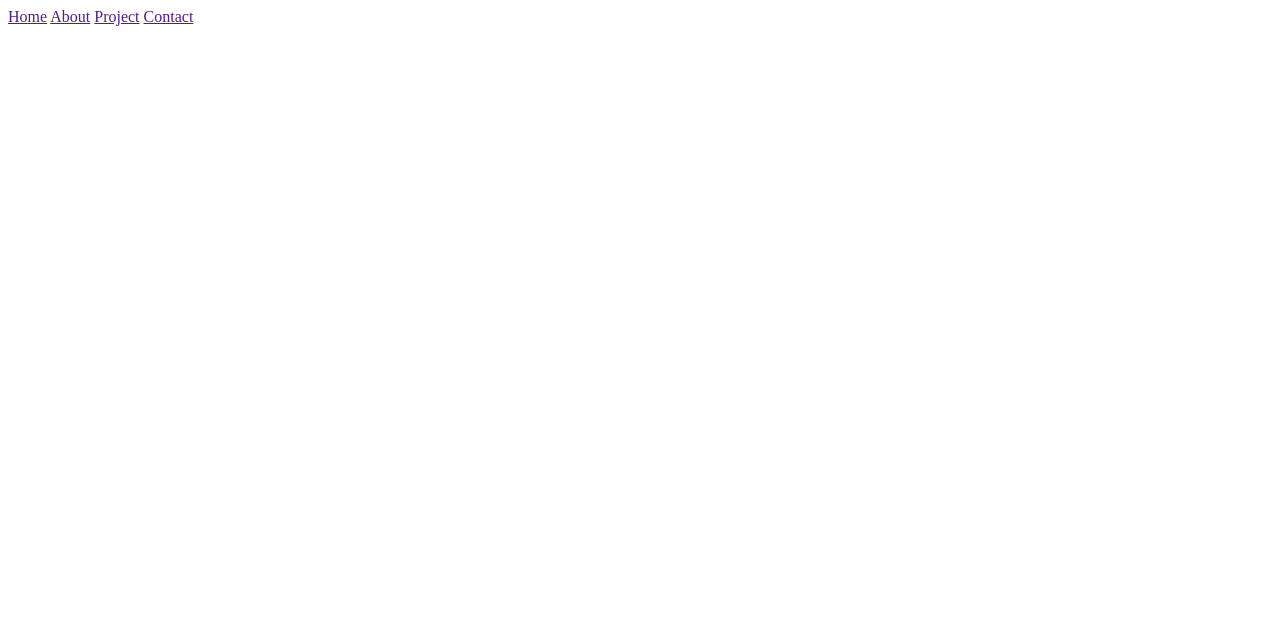
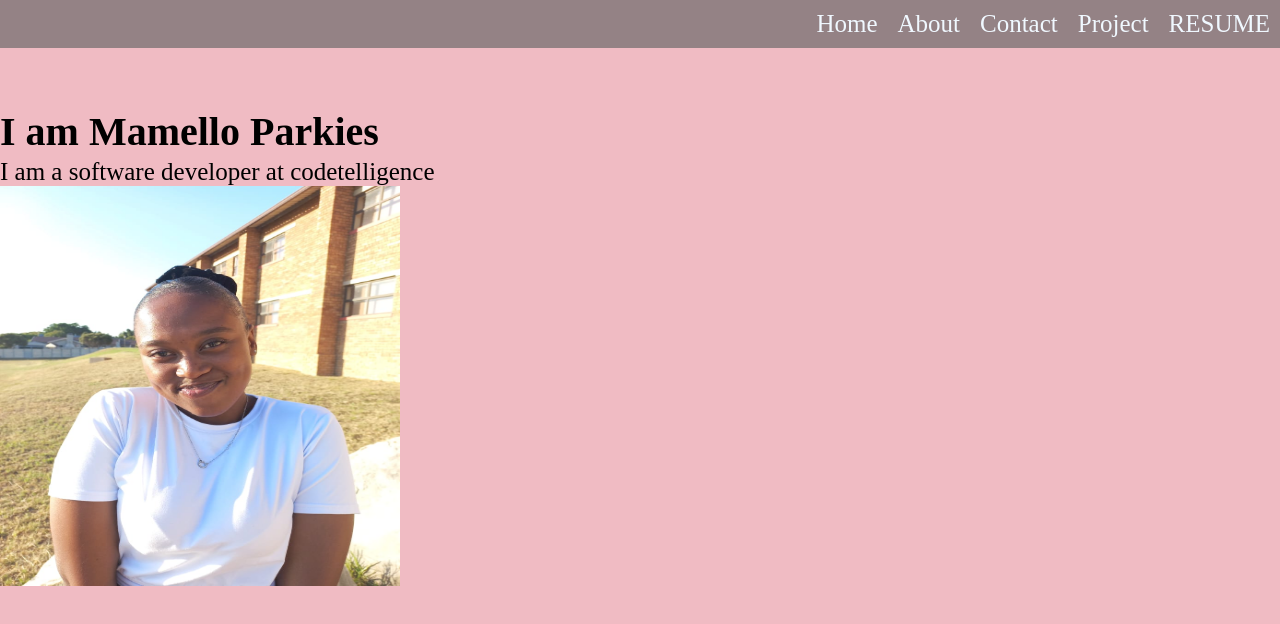
Before and after one commit to MamelloParkies/Mamello-Parkies-portifolio, a plain HTML site: page Mamello Parkies portifolio/index.html in a window 1280 px wide. Drawn offline with Linux system fonts and the light colour scheme.

Commit message:
Add files via upload

```diff
--- a/Mamello Parkies portifolio/index.html
+++ b/Mamello Parkies portifolio/index.html
@@ -5,19 +5,31 @@
     <meta http-equiv="X-UA-Compatible" content="IE=edge">
     <meta name="viewport" content="width=device-width, initial-scale=1.0">
     <title>mamello</title>
+    <link rel="stylesheet" href="style.css">
 </head>
 <body>
 <nav class="navbar">
     <div class="container">
-        <a href="" class="home">Home</a>
-        <a href="" class="about">About</a>
-        <a href="" class="project">Project</a>
-         <a href="" class="contact">Contact</a>
+        <a href="index.html" class="nav-link">Home</a>
+        <a href="about.html" class="nav-link">About</a>
+        <a href="contact.html" class="nav-link">Contact</a>
+         <a href="project.html" class="nav-link">Project</a>
+         <a href="Mamello Parkies CV.pdf"class="nav-link"> RESUME</a>
 
 
 
     </div>
 </nav>
+<section class="home-page">
+    <h1 class="heading">I am Mamello Parkies</h1>
+    <p class="info">I am a software developer at codetelligence </p>
+    <img src="img1.JPG"width="400"height="400">
+
+
+
+        </a>
+    </div>
+</section>
 
 
 </body>
--- /dev/null
+++ b/Mamello Parkies portifolio/style.css
@@ -0,0 +1,33 @@
+body{
+    background:#f0bbc3;
+    margin: 0px;
+}
+.navbar{
+    background: #948285;
+    width: 100%;
+    margin: 0px;
+    padding: 0px;
+}
+.container{
+    display: flex;
+    justify-content: end;
+}
+.nav-link{
+    font-size: 25px;
+    text-decoration: none;
+    color: aliceblue;
+    margin: 0px;
+
+margin: 10px;
+}
+.heading{
+    margin-top: 60px;
+    font-size: 40px;
+    margin-bottom: 3px;
+}
+.info{
+margin: 0px;
+font-size: 25px;
+}
+#picture{ position: relative right ;
+}
```
Also changed, not shown: Mamello Parkies portifolio/about.html (added, +23 -0 lines), Mamello Parkies portifolio/contact.html (added, +36 -0 lines), Mamello Parkies portifolio/project.html (added, +28 -0 lines), Mamello Parkies portifolio/img1.JPG (added), Mamello Parkies portifolio/img2.jpg (added), 2 other files.
